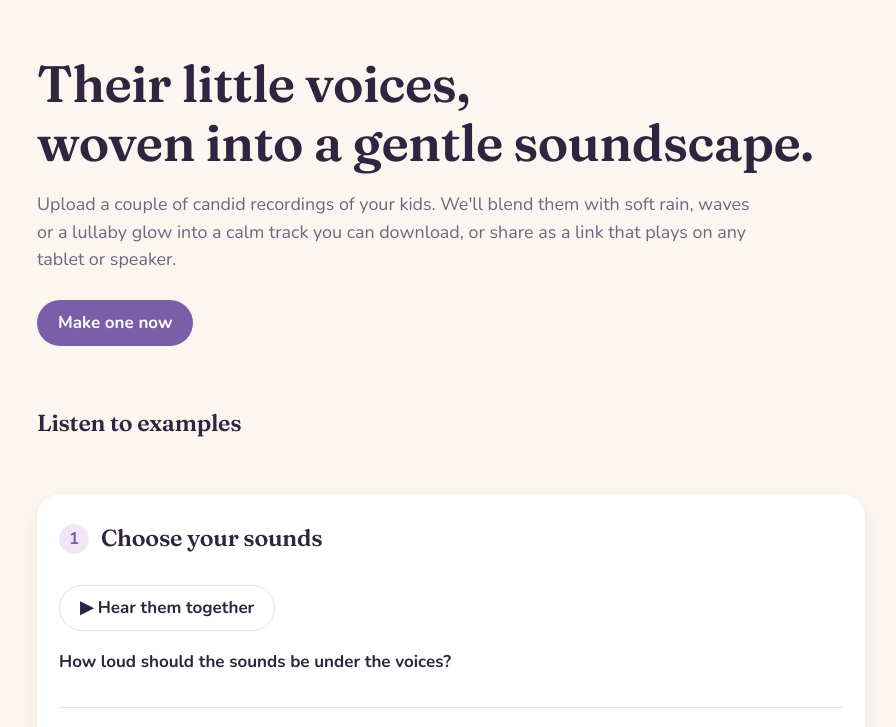
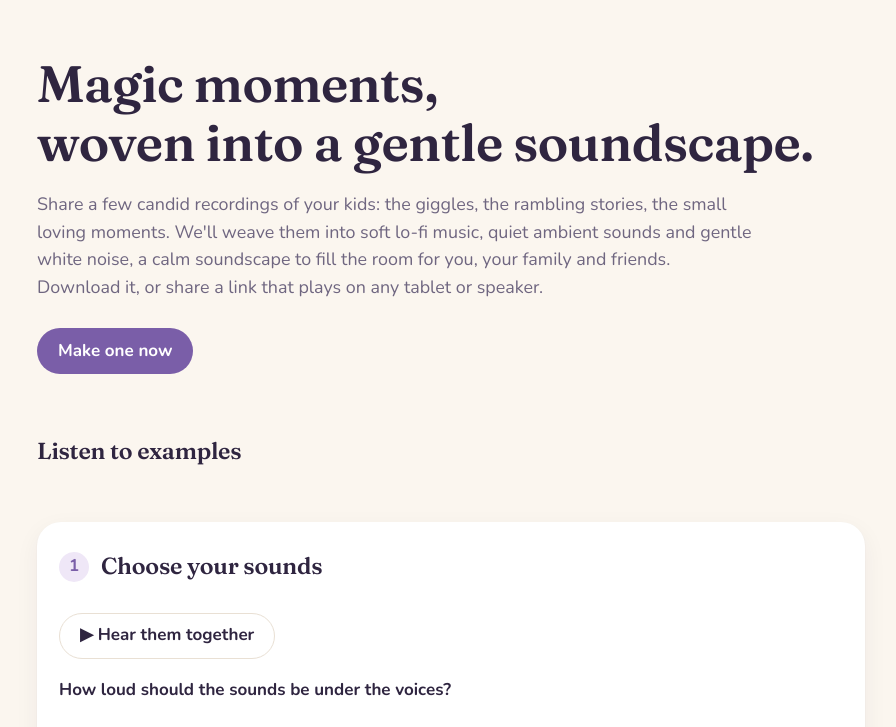
Before and after one commit to Saxonjjquinn/eternal-soundscape, a website: page public/index.html in a window 1280 px wide. Shown: the part 56-783 px from the top of the page, without its empty margins (189-1085 px from the left). Drawn offline with nearby package versions, Linux system fonts and the light colour scheme; no server answers.

Commit message:
New headline and intro copy
Co-Authored-By: Claude Opus 5.5 <noreply@anthropic.com>
Claude-Session: https://claude.ai/code/session_01RvmSt3ojxSHnjwfEi38JCS

```diff
--- a/public/index.html
+++ b/public/index.html
@@ -3,8 +3,8 @@
 <head>
   <meta charset="utf-8">
   <meta name="viewport" content="width=device-width, initial-scale=1">
-  <title>Little Echoes · Soundscapes made from your kids' voices</title>
-  <meta name="description" content="Upload candid recordings of your children and we'll weave them into a soft ambient soundscape to play at home or at the grandparents'.">
+  <title>Little Echoes · Magic moments, woven into a gentle soundscape</title>
+  <meta name="description" content="Weave candid recordings of your kids into soft lo-fi music, ambient sounds and gentle white noise. Download it, or share a link that plays on any tablet or speaker.">
   <link rel="preconnect" href="https://fonts.googleapis.com">
   <link rel="preconnect" href="https://fonts.gstatic.com" crossorigin>
   <link href="https://fonts.googleapis.com/css2?family=Fraunces:opsz,wght@9..144,500;9..144,600&family=Nunito:wght@400;600;700&display=swap" rel="stylesheet">
@@ -18,8 +18,8 @@
 
   <main>
     <section class="hero">
-      <h1>Their little voices,<br>woven into a gentle soundscape.</h1>
-      <p class="lede">Upload a couple of candid recordings of your kids. We'll blend them with soft rain, waves or a lullaby glow into a calm track you can download, or share as a link that plays on any tablet or speaker.</p>
+      <h1>Magic moments,<br>woven into a gentle soundscape.</h1>
+      <p class="lede">Share a few candid recordings of your kids: the giggles, the rambling stories, the small loving moments. We'll weave them into soft lo-fi music, quiet ambient sounds and gentle white noise, a calm soundscape to fill the room for you, your family and friends. Download it, or share a link that plays on any tablet or speaker.</p>
       <a class="btn primary" href="#create">Make one now</a>
     </section>
 
```
